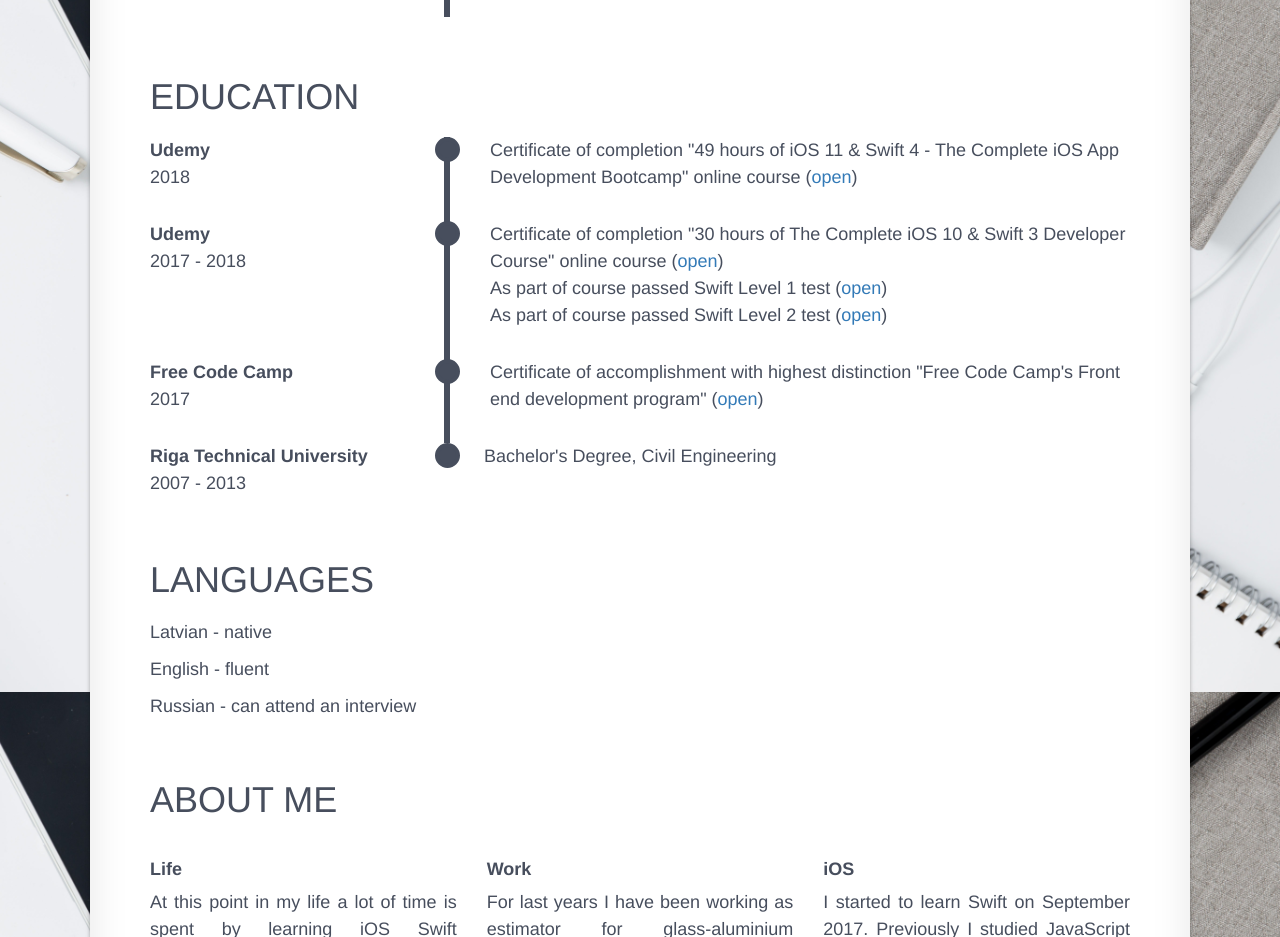
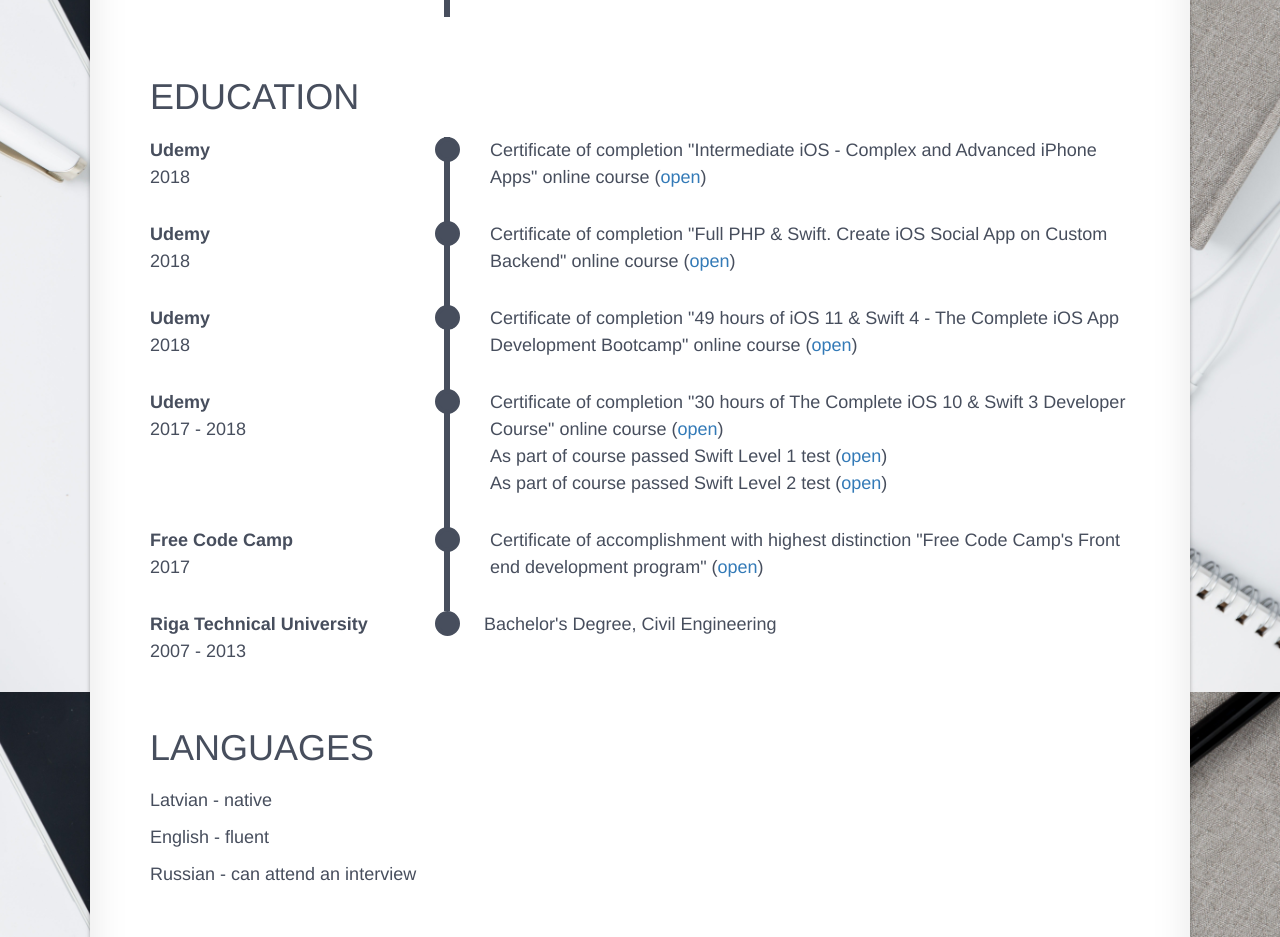
Before and after one commit to workerlv/workerlv.github.io, a plain HTML site: page index.html in a window 1280 px wide. Shown: the part 2721-3658 px from the top of the page. Drawn offline with nearby package versions, Linux system fonts and the light colour scheme.

Commit message:
New certificates added

```diff
--- a/index.html
+++ b/index.html
@@ -141,8 +141,42 @@
             </div>
             <div class="clearfix"></div>
 
-<!-- EDUCATION -->
+<!-- EDUCATION-->
+
             <h2>EDUCATION</h2>
+
+            <div class="left">
+              <p class="left-title">
+                Udemy
+              </p>
+              <p class="left-text">
+                2018
+              </p>
+            </div>
+            <div class="right">
+              <h3 class="right-title"></h3>
+              <div class="right-text">
+                <p> Certificate of completion "Intermediate iOS - Complex and Advanced iPhone Apps" online course (<a href="images/udemy_intermediate.pdf">open</a>)</p>
+              </div>
+            </div>
+            <div class="clearfix"></div>
+
+            <div class="left">
+              <p class="left-title">
+                Udemy
+              </p>
+              <p class="left-text">
+                2018
+              </p>
+            </div>
+            <div class="right">
+              <h3 class="right-title"></h3>
+              <div class="right-text">
+                <p> Certificate of completion "Full PHP & Swift. Create iOS Social App on Custom Backend" online course (<a href="images/udemy_php.jpg">open</a>)</p>
+              </div>
+            </div>
+            <div class="clearfix"></div>
+
             <div class="left">
               <p class="left-title">
                 Udemy
```
Also changed, not shown: images/udemy_php.jpg (added), 1 other file.
